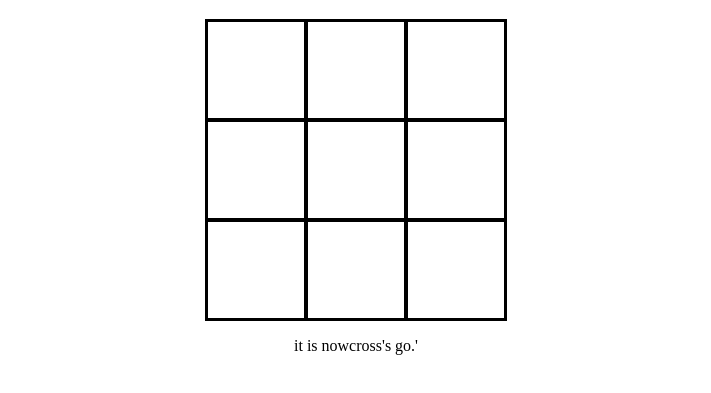
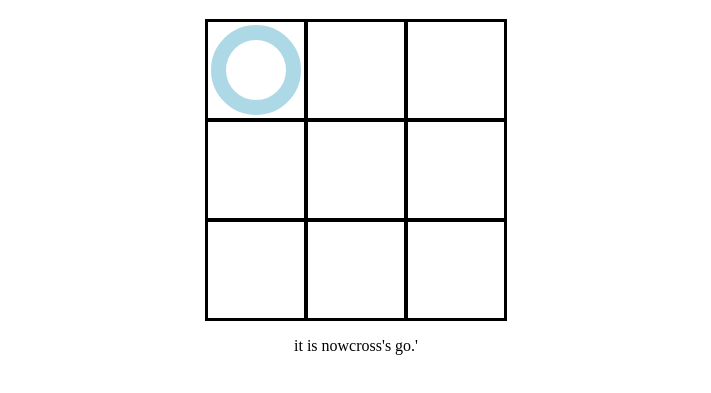
Before and after one commit to pennyp-code/tictactoe, a plain HTML site: page index.html in a window 1280 px wide. Both pictures are taken after a click on the element 540 px from the left and 148 px from the top of the page. Shown: the part 79-472 px from the top of the page, without its empty margins (284-995 px from the left). Drawn offline with Linux system fonts and the light colour scheme.

Commit message:
Update styles.css

```diff
--- a/styles.css
+++ b/styles.css
@@ -31,7 +31,7 @@ body {
   height: 90px;
   width: 90px;
   border-radius: 50%;
-  border: 15px solid light blue;
+  border: 15px solid lightblue;
   box-sizing: border-box;
 }
 
```
